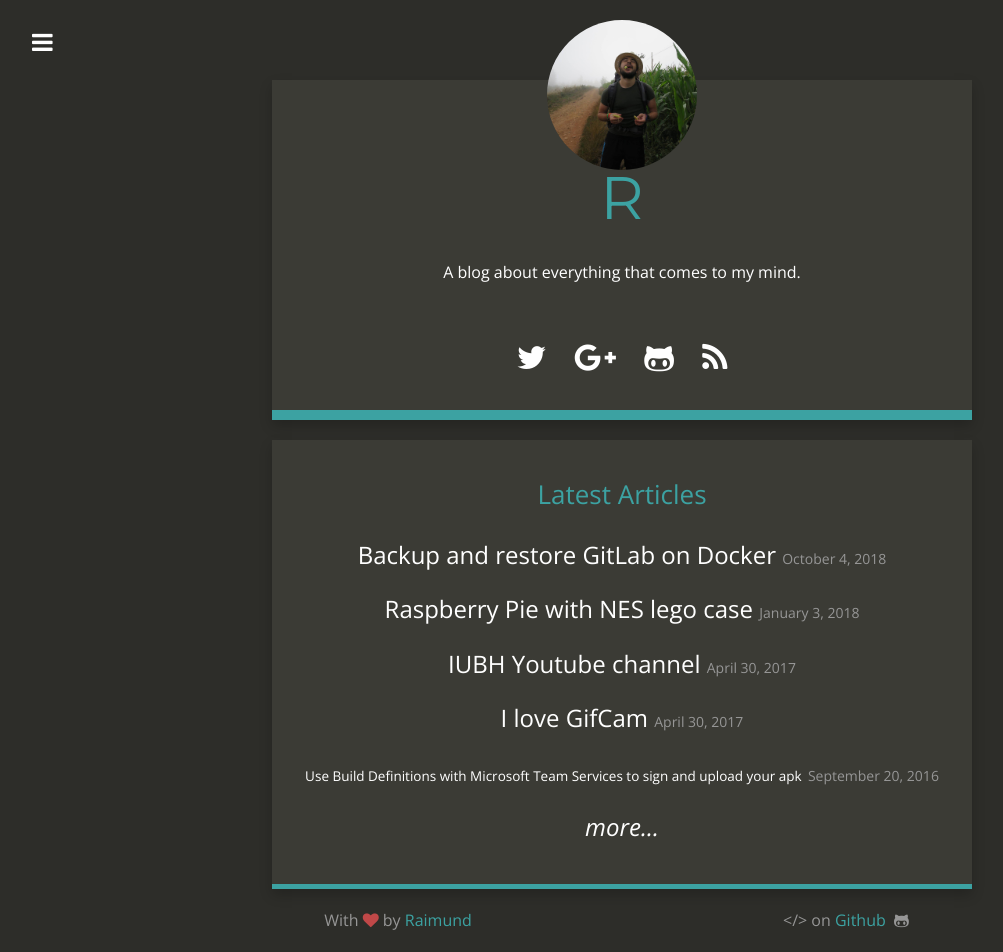
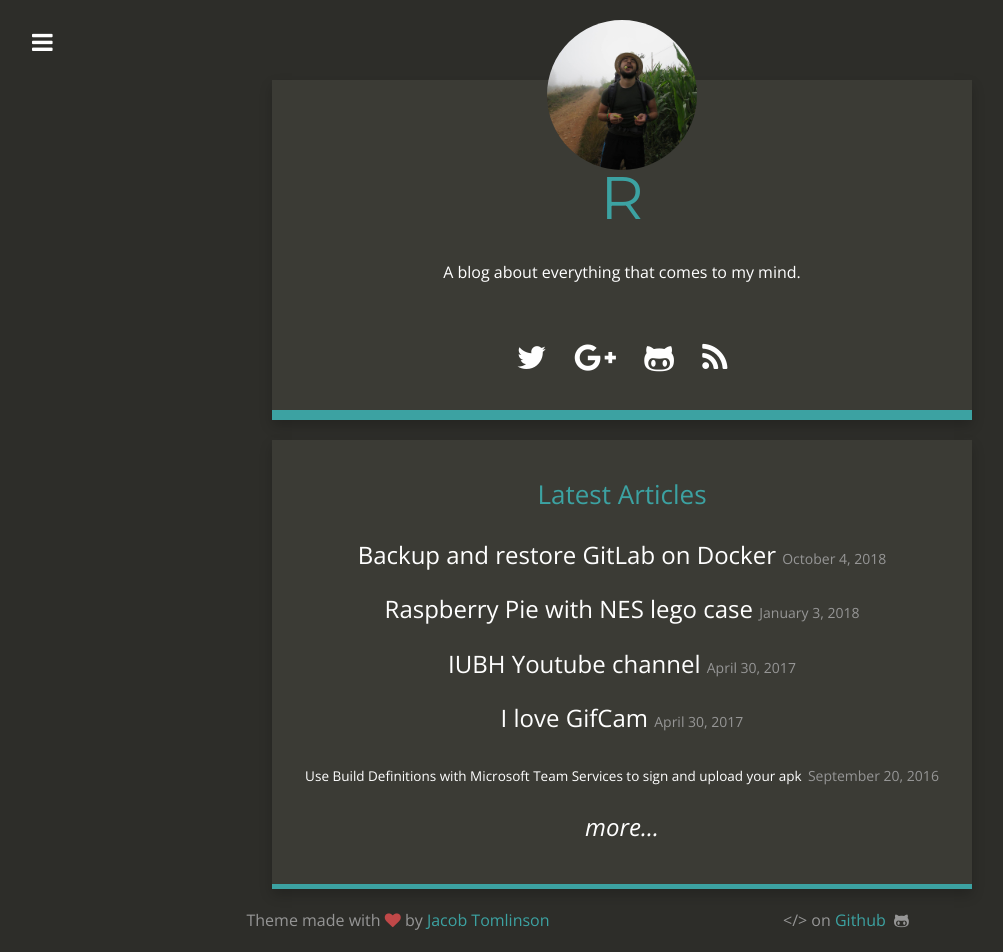
Before and after one commit to raaaimund/raaaimund.github.io, a Jekyll site: the page built from index.html, in a window 1280 px wide. Shown: the whole page, without its empty margins (18-1021 px from the left). Built offline with Jekyll 4.4.1, drawn with Linux system fonts in a browser that asks for light colours; nearby versions of some CDN libraries; a file with an impossible date is left out.

Commit message:
change made with <3 text

```diff
--- a/_config.yml
+++ b/_config.yml
@@ -19,7 +19,7 @@
 google_plus_link: https://plus.google.com/u/0/+RaimundRittnauer
 
 # Footer
-footer_left: "With <i class=\"fa fa-heart\"></i> by <a href=\"https://github.com/raaaimund\">Raimund</a>"
+footer_left: "Theme made with <i class=\"fa fa-heart\"></i> by <a href=\"https://twitter.com/_JacobTomlinson\">Jacob Tomlinson</a>"
 footer_right: "&lt;/&gt; on <a href=\"https://github.com/raaaimund/raaaimund.github.io\">Github</a> &nbsp;<i class=\"fa fa-github-alt\"></i>"
 
 # Build settings
```
